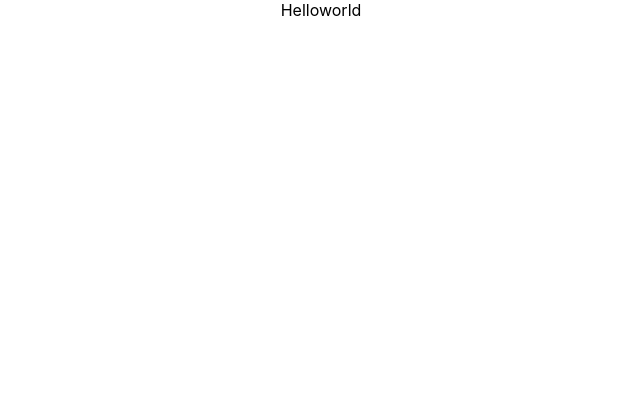
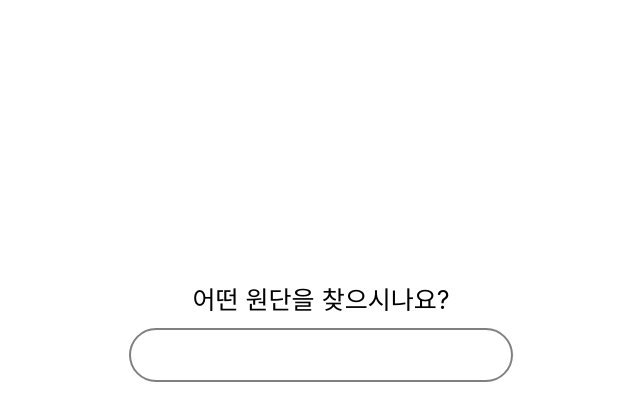
Before and after one commit to b-hyoung/DongIn, a React (Create React App) app: page /main in a window 1280 px wide. Shown: the top 420 px of the page, without its empty margins (319-959 px from the left). Built offline with nearby package versions, Linux system fonts and the light colour scheme.

Commit message:
add MainPage Header

```diff
--- a/package.json
+++ b/package.json
@@ -35,6 +35,7 @@
     ]
   },
   "devDependencies": {
+    "@types/react": "^19.0.7",
     "web-vitals": "^4.2.4"
   }
 }
--- a/src/LoginPage/LoginPage.tsx
+++ b/src/LoginPage/LoginPage.tsx
@@ -80,7 +80,7 @@ function LoginPage() {
           </span>
           </div> */}
           <div className='Clover_login'>
-            <button className='login_btn' onClick={() => handleClickLogin()}>Clover 로그인</button>
+            <button className='login_btn' onClick={() => handleClickLogin()}>Login</button>
             <button className='sign_up' onClick={() => navigate("/signup")}>회원가입</button>
           </div>
       </div>
--- /dev/null
+++ b/src/MainPage/MainPage.css
@@ -0,0 +1,19 @@
+.MainHeader{
+    position: absolute;
+    display: flex;
+    flex-direction: column;
+    width: 30%;
+    top: 35%;
+    left: 35%;
+}
+.MainHeader span{
+    font-size: 25px;
+}
+.MainHeader input {
+    border: 2px solid gray;
+    border-radius: 2rem;
+    height: 48px;
+    margin-top: 3%;
+    font-size: 20px;
+    padding-left: 2vw;
+}
--- a/src/MainPage/MainPage.tsx
+++ b/src/MainPage/MainPage.tsx
@@ -1,9 +1,22 @@
-import React from 'react'
+import React,{useState} from 'react'
+import './MainPage.css'
 
 function MainPage() {
+
+  const [searchHistory , setSearchHistory] = useState([])
+
+
   return (
     <div>
-      Helloworld
+      <div className="MainHeader">
+        <span>
+          어떤 원단을 찾으시나요?
+          </span>
+          <input />
+      </div>
+      <div className="SearchHistory">
+
+      </div>
     </div>
   )
 }
```
Also changed, not shown: 1 other file (tests, documents, lock files or other folders).
